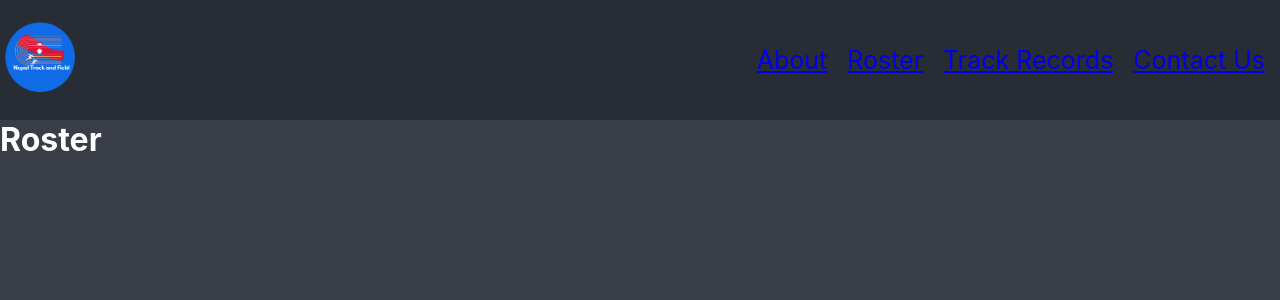
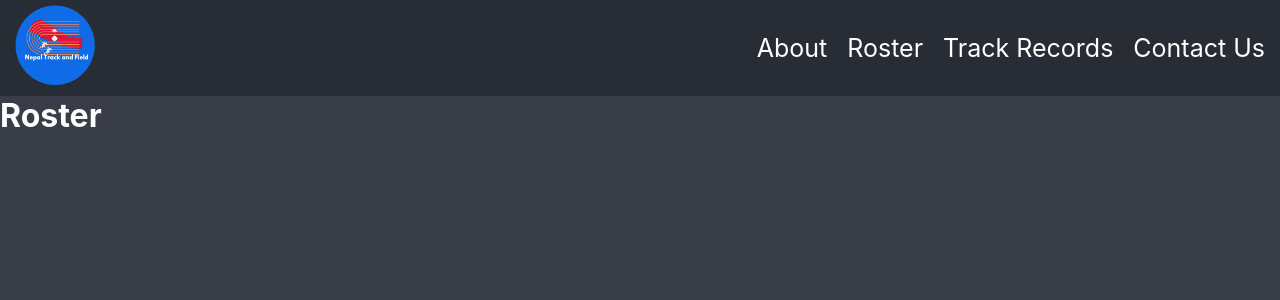
Before and after one commit to DerrickMartin/nepaltf, a React (Create React App) app: page /roster in a window 1280 px wide. Shown: the top 300 px of the page. Built offline with nearby package versions, Linux system fonts and the light colour scheme.

Commit message:
Updated Navbar

```diff
--- a/src/components/Navbar.js
+++ b/src/components/Navbar.js
@@ -7,12 +7,12 @@ export default function Navbar() {
     return (
         <>
         <nav className='App-header'>
-          <Link to="/">
+          <Link to="/" className='Link-style'>
             <img src={Logo} className="App-logo" alt="logo" />
           </Link>
           <ul>
         <li>
-          <Link to="/about">
+          <Link to="/about" className='Link-style'>
             <p className='nav-routes'>
               About
             </p>
@@ -20,7 +20,7 @@ export default function Navbar() {
         </li>
 
         <li>
-          <Link to="/roster">
+          <Link to="/roster" className='Link-style'>
             <p className='nav-routes'>
               Roster
             </p>
@@ -28,7 +28,7 @@ export default function Navbar() {
         </li>
 
         <li>
-          <Link to="/trackrecords">
+          <Link to="/trackrecords" className='Link-style'>
             <p className='nav-routes'>
               Track Records
             </p>
@@ -36,7 +36,7 @@ export default function Navbar() {
         </li>
 
         <li>
-          <Link to="/contactus">
+          <Link to="/contactus" className='Link-style'>
             <p className='nav-routes'>
              Contact Us
             </p>
--- a/src/components/NavbarStyle.css
+++ b/src/components/NavbarStyle.css
@@ -6,6 +6,14 @@
     margin: 0;
     padding: 0;
     box-sizing: border-box;
+}
+a:visited {
+  color: 'white';
+}
+
+.Link-style{
+  text-decoration: none;
+  color: white;
 }
 li {
   list-style: none;
@@ -19,7 +27,7 @@ ul {
     background-color: var(--dark_mode);
     color: white;
     width: 100%;
-    height: 15vh;
+    height: 6rem;
     display: flex;
     flex-direction: row;
     align-items: center;
@@ -28,10 +36,6 @@ ul {
 
     padding: 5px;
     z-index: 2;
-  }
-
-  .App-link {
-    color: #61dafb;
   }
 
   .App-logo {
@@ -44,15 +48,6 @@ ul {
     padding: 10px;
   }
 
-  .app-body {
-    background-color: hsl(222, 12%, 25%);
-    height: 100vh;
-  }
-
-  Link.active {
-    color: white;
-  }
-
   @media only screen and (max-width: 720px) {
 
     .App-header {
@@ -60,7 +55,7 @@ ul {
     justify-content: space-between;
     }
     .App-logo {
-      margin-right: 0px;
+      margin-left: 5px;
     }
     .nav-routes {
       font-size: 15px;
@@ -69,3 +64,12 @@ ul {
     }
 
   }
+
+  @media only screen and (min-width: 721px) {
+    .App-logo {
+      width: 80px;
+      height: 80px;
+      margin: 10px;
+    }
+
+  }
```
